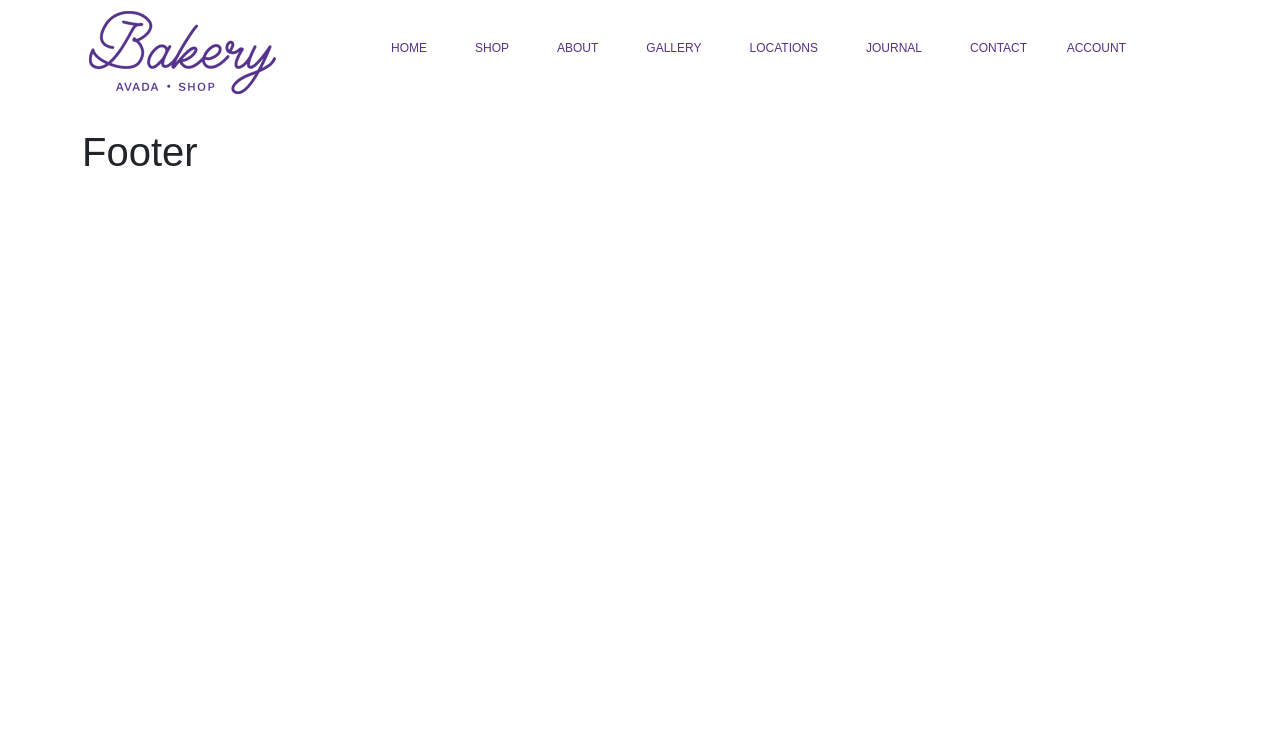
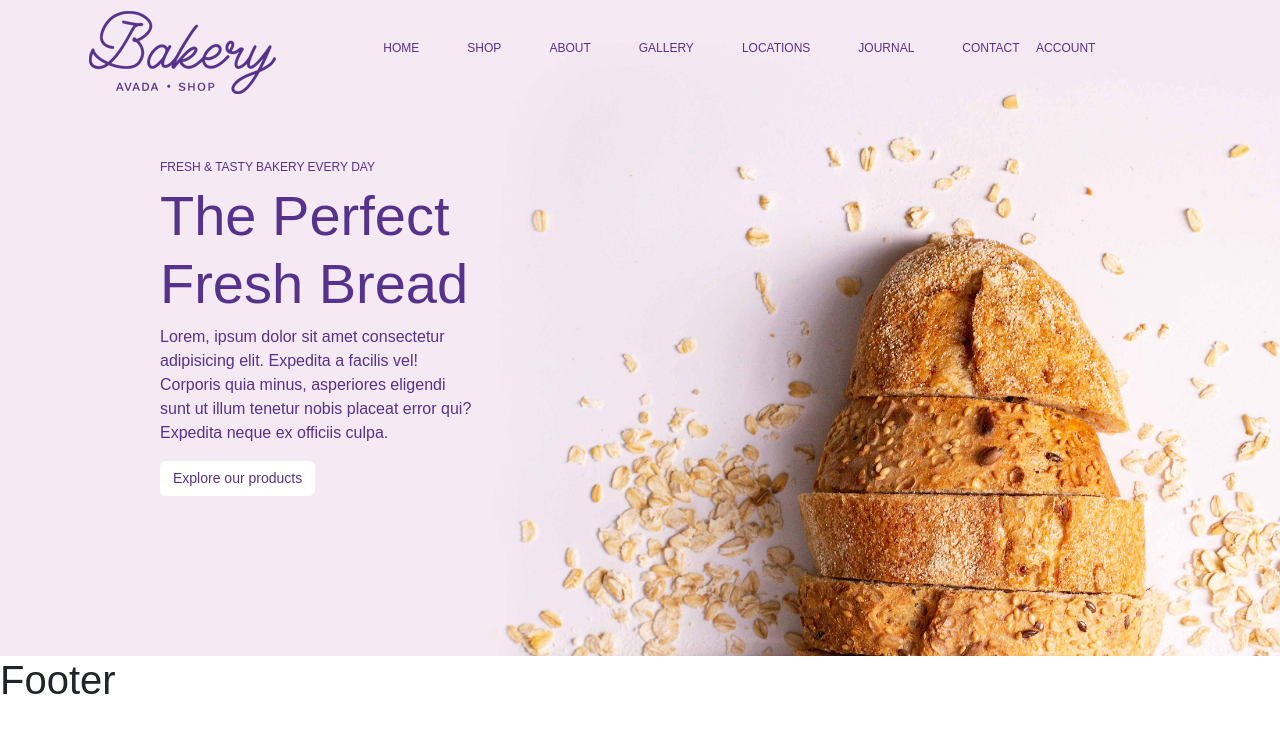
Before and after one commit to andreafrancioni/proj-html-vuejs, a Vue app: page / in a window 1280 px wide. Shown: the top 732 px of the page. Built offline with nearby package versions, Linux system fonts and the light colour scheme.

Commit message:
Completa hero section e debug header padding

```diff
--- a/src/App.vue
+++ b/src/App.vue
@@ -35,10 +35,10 @@ export default {
 </script>
 
 <template>
-	<div class="container">
-
 	<header>
+		<section class="container pb-96">
 			<AppHeader />
+		</section>
 	</header>
 	<main>
 		<AppHero />
@@ -46,7 +46,6 @@ export default {
 	<footer>
 		<AppFooter />
 	</footer>
-	</div>
 </template>
 
 <style lang="scss">
@@ -59,7 +58,8 @@ export default {
 // @use './styles/partials/variables' as *;
 
 // ...qui eventuale SCSS di App.vue
-main {
-	padding: 1rem;
+
+.pb-96 {
+	padding-bottom: 96px;
 }
 </style>
--- a/src/components/AppHeader.vue
+++ b/src/components/AppHeader.vue
@@ -20,7 +20,7 @@ export default {
 </script>
 
 <template>
-    <div>
+    <nav>
         <div class="row">
             <div class="col-3 d-flex align-items-center">
                 <img src="../assets/avada-bakery-logo.png" alt="">
@@ -44,13 +44,17 @@ export default {
                 </ul>
             </div>
         </div>
-    </div>
+    </nav>
 </template>
 
 <style scoped lang="scss">
 // importo variabili
 @use '../styles/partials/variables' as *;
 
+nav {
+    position: fixed;
+    top: 0;
+}
 
 ul {
 
--- a/src/components/AppHero.vue
+++ b/src/components/AppHero.vue
@@ -19,14 +19,53 @@ export default {
 </script>
 
 <template>
-    <div>
+    <div class="hero">
+        <div class="text-wrapper col-4">
+            <div class="hero-text">
 
+                <h6>FRESH & TASTY BAKERY EVERY DAY</h6>
+                <h2>The Perfect Fresh Bread</h2>
+                <p>Lorem, ipsum dolor sit amet consectetur adipisicing elit. Expedita a facilis vel! Corporis quia minus,
+                    asperiores eligendi sunt ut illum tenetur nobis placeat error qui? Expedita neque ex officiis culpa.
+                </p>
+            </div>
+            <div class="hero-button">
+                <button class="btn">Explore our products</button>
+            </div>
+        </div>
     </div>
 </template>
 
 <style scoped lang="scss">
 // importo variabili
-// @use './styles/partials/variables' as *;
+@use '../styles/partials/variables' as *;
 
-// ...qui eventuale SCSS di AppComponent
+.hero {
+    margin-top: -96px;
+    padding: 10em;
+    background-image: url("../assets/hero-header-bakery.jpg");
+    background-repeat: no-repeat;
+    background-size: cover;
+}
+
+.hero-text {
+    color: $fontColorViolet;
+
+    h6 {
+        font-size: 12px;
+    }
+
+    h2 {
+        font-size: 56px;
+    }
+}
+
+.hero-button {
+    .btn {
+        color: $fontColorViolet;
+        background-color: white;
+        font-size: 14px;
+        font-weight: 300;
+    }
+}
 </style>
```
Lines whose indentation alone changed are shown as unchanged.
